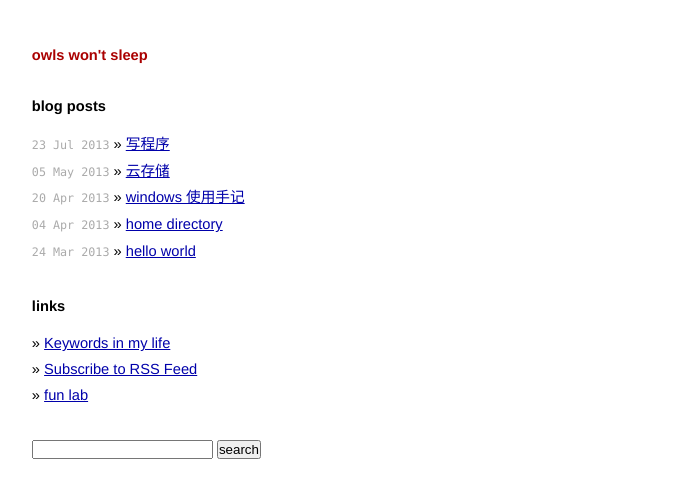
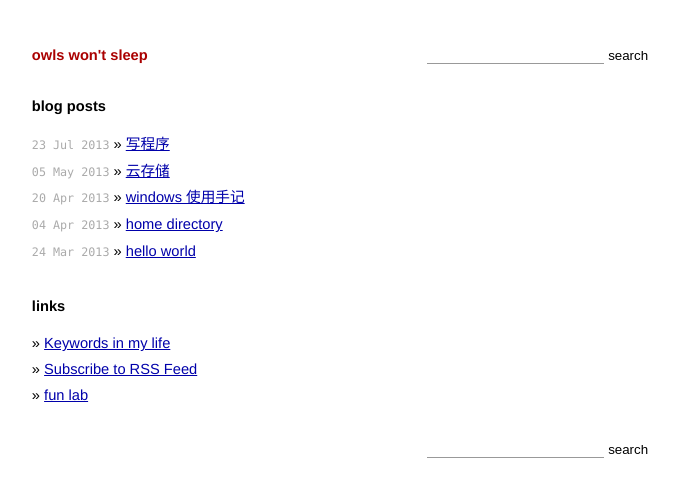
Before and after one commit to betamint/blog, a Jekyll site: the page built from index.html, in a window 1280 px wide. Shown: the top 498 px of the page, without its empty margins (300-979 px from the left). Built offline with Jekyll 4.4.1, drawn with Linux system fonts in a browser that asks for light colours.

Commit message:
search box

```diff
--- a/css/screen.css
+++ b/css/screen.css
@@ -87,6 +87,20 @@
     color: black;
   }
 
+.search {
+  float: right;
+  color: #999;
+}
+
+.search  input[type="submit"] {
+  border: 0;
+  background-color: #fff;
+}
+
+.search input[type="text"] {
+  border: 0;
+  border-bottom: 1px solid #999;
+}
 /*****************************************************************************/
 /*
 /* Site
--- a/index.html
+++ b/index.html
@@ -5,7 +5,14 @@
 
 <div id="home">
 
-<div class="title"><a href="/">owls won't sleep</a></div>
+<div class="title">
+  <a href="/">owls won't sleep</a>
+  <form class="search" method="get" action="http://www.google.com/search">
+    <input type="hidden" name="sitesearch" value="betamint.org" />
+    <input type="text" name="q" />
+    <input type="submit" value="search" />
+  </form>
+</div>
 
 <h1>blog posts</h1>
 <ul class="posts">
```
